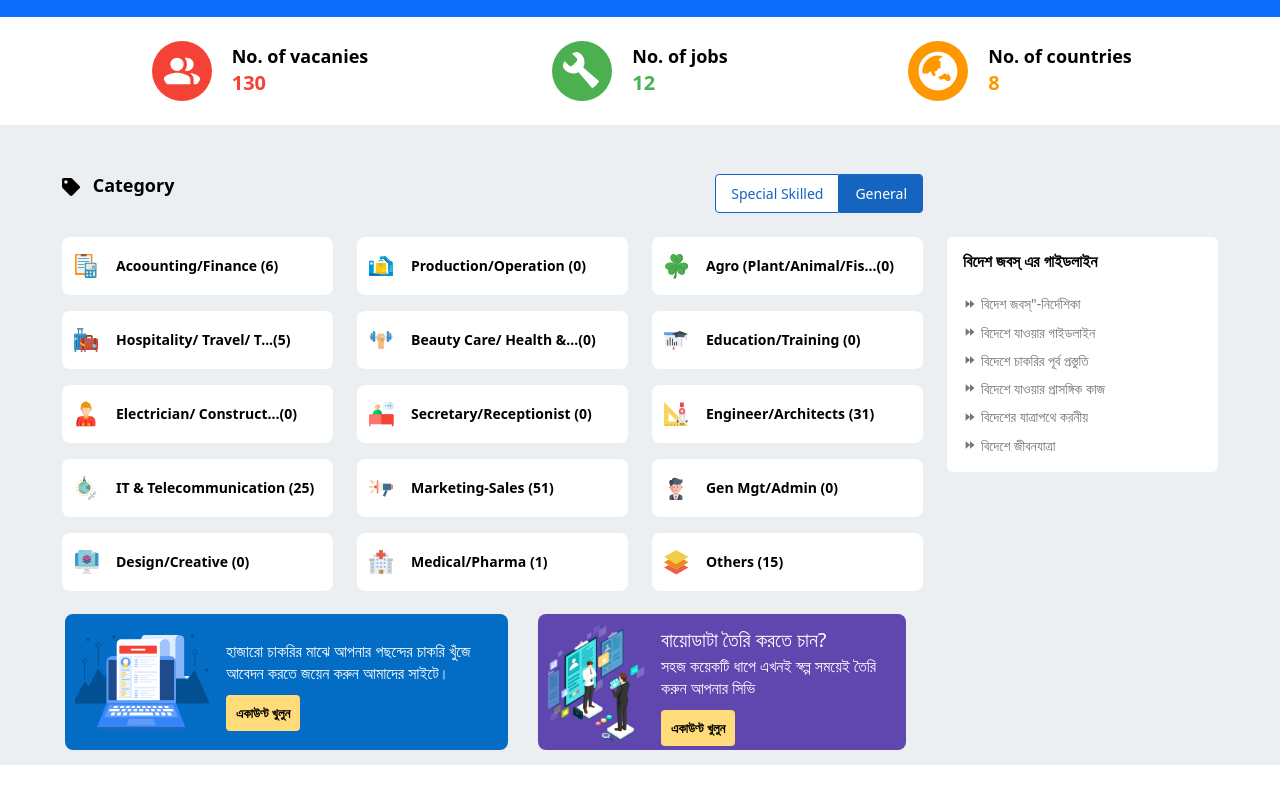
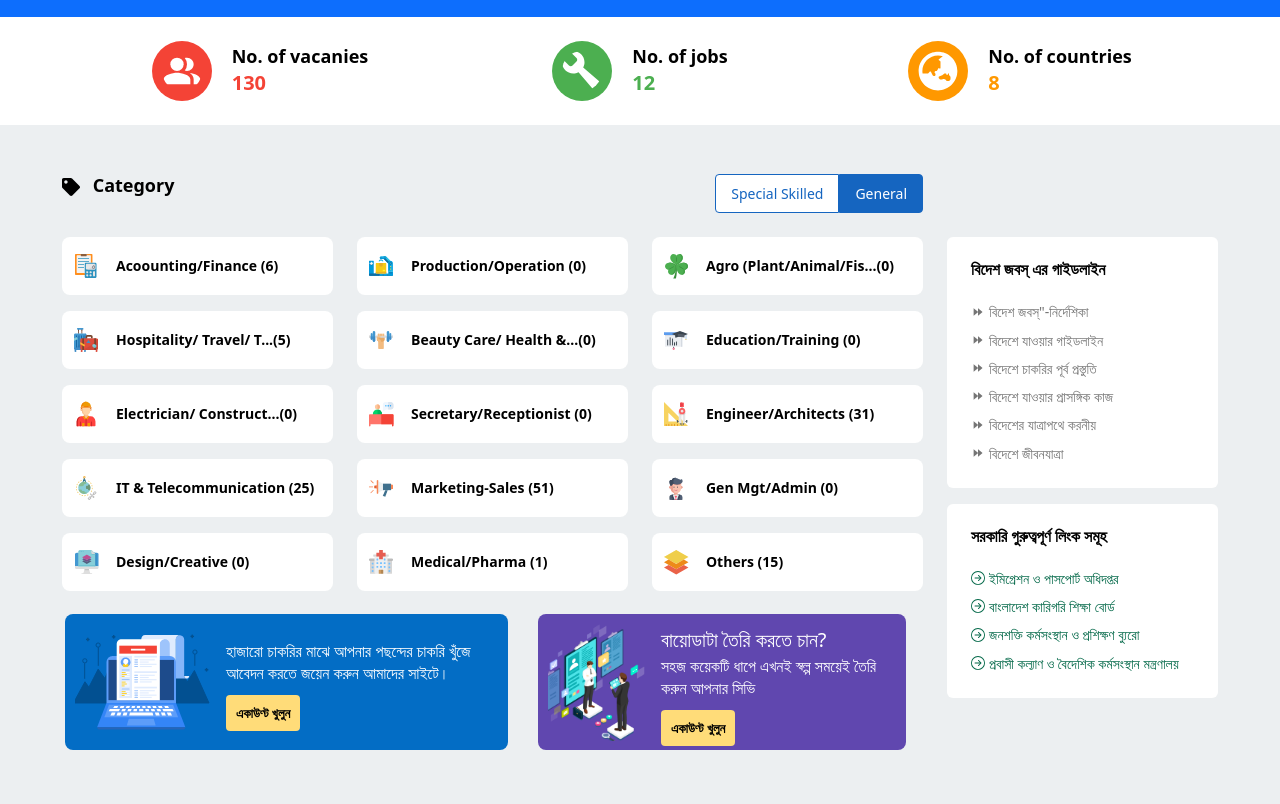
Before and after one commit to nafisnihal/bdesh, a React (Vite) app: page / in a window 1280 px wide. Shown: the part 560-1364 px from the top of the page. Before the commit the page ends 1325 px from the top, so only its background shows below. Built offline with nearby package versions, Linux system fonts and the light colour scheme.

Commit message:
upto categories

```diff
--- a/src/Components/MainCatergories.jsx
+++ b/src/Components/MainCatergories.jsx
@@ -6,7 +6,7 @@ import '../styles/MainCatergories.scss'
 const MainCatergories = () => {
   return (
     <div id="main-categories">
-      <div className="container pt-5">
+      <div className="container py-5">
         <div className="row">
           <div className="col-md-9">
             <Catergory />
--- a/src/Components/SideCategory.jsx
+++ b/src/Components/SideCategory.jsx
@@ -1,35 +1,73 @@
 import React from "react";
 import "../styles/SideCategory.scss";
 import { AiFillForward } from "react-icons/ai";
+import { BsArrowRightCircle } from "react-icons/bs";
 
 const SideCategory = () => {
   return (
     <div className="mt-3 pt-5">
-      <div className="p-3 rounded d-flex flex-column gap-2 guideline-section">
+      <div className="p-4 mb-3 rounded d-flex flex-column gap-2 guideline-section">
         <p className="title-sidecate">বিদেশ জবস্ এর গাইডলাইন</p>
-        <a href="" className="navs-sidecate">
+        <a
+          href="https://bdesh.bdjobs.com/User_guide_foreign_job.asp?ug=1"
+          className="navs-sidecate"
+        >
           <AiFillForward className="mb-1 me-1" />
           বিদেশ জবস্"-নির্দেশিকা
         </a>
-        <a href="" className="navs-sidecate">
+        <a
+          href="https://bdesh.bdjobs.com/User_guide_digital.asp?ug=2"
+          className="navs-sidecate"
+        >
           <AiFillForward className="mb-1 me-1" />
           বিদেশে যাওয়ার গাইডলাইন
         </a>
-        <a href="" className="navs-sidecate">
+        <a
+          href="https://bdesh.bdjobs.com/User_guide_preparation.asp?ug=3"
+          className="navs-sidecate"
+        >
           <AiFillForward className="mb-1 me-1" />
           বিদেশে চাকরির পূর্ব প্রস্তুতি
         </a>
-        <a href="" className="navs-sidecate">
+        <a
+          href="https://bdesh.bdjobs.com/User_guide_need_to_be_done.asp?ug=7"
+          className="navs-sidecate"
+        >
           <AiFillForward className="mb-1 me-1" />
           বিদেশে যাওয়ার প্রাসঙ্গিক কাজ
         </a>
-        <a href="" className="navs-sidecate">
+        <a
+          href="https://bdesh.bdjobs.com/User_guide_need_to_be_done.asp?ug=7"
+          className="navs-sidecate"
+        >
           <AiFillForward className="mb-1 me-1" />
           বিদেশের যাত্রাপথে করনীয়
         </a>
-        <a href="" className="navs-sidecate">
+        <a
+          href="https://bdesh.bdjobs.com/User_guide_lifestyle.asp?ug=8"
+          className="navs-sidecate"
+        >
           <AiFillForward className="mb-1 me-1" />
           বিদেশে জীবনযাত্রা
+        </a>
+      </div>
+      <div className="p-4 rounded d-flex flex-column gap-2 guideline-section">
+        <p className="title-sidecate">সরকারি গুরুত্বপূর্ণ লিংক সমূহ</p>
+        <a href="http://www.dip.gov.bd/" className="navs-sidecate-alt">
+          <BsArrowRightCircle className="mb-1 me-1" />
+          ইমিগ্রেশন ও পাসপোর্ট অধিদপ্তর
+        </a>
+        <a href="http://www.bteb.gov.bd/" className="navs-sidecate-alt">
+          <BsArrowRightCircle className="mb-1 me-1" />
+          বাংলাদেশ কারিগরি শিক্ষা বোর্ড
+        </a>
+        <a href="http://www.bmet.gov.bd/" className="navs-sidecate-alt">
+          <BsArrowRightCircle className="mb-1 me-1" />
+          জনশক্তি কর্মসংস্থান ও প্রশিক্ষণ ব্যুরো
+        </a>
+        <a href="https://probashi.gov.bd/" className="navs-sidecate-alt">
+          <BsArrowRightCircle className="mb-1 me-1" />
+          প্রবাসী কল্যাণ ও বৈদেশিক কর্মসংস্থান মন্ত্রণালয়
         </a>
       </div>
     </div>
--- a/src/scss/_typography.scss
+++ b/src/scss/_typography.scss
@@ -145,3 +145,21 @@
   font-size: 14px;
   line-height: 19px;
 }
+.navs-sidecate-alt {
+  text-decoration: none;
+  font-style: normal;
+  text-decoration: none;
+  font-weight: 500;
+  color: #006747;
+  font-size: 14px;
+  line-height: 19px;
+}
+.navs-sidecate-alt:hover {
+  text-decoration: none;
+  font-style: normal;
+  text-decoration: none;
+  font-weight: 500;
+  color: #FF0000;
+  font-size: 14px;
+  line-height: 19px;
+}
```
